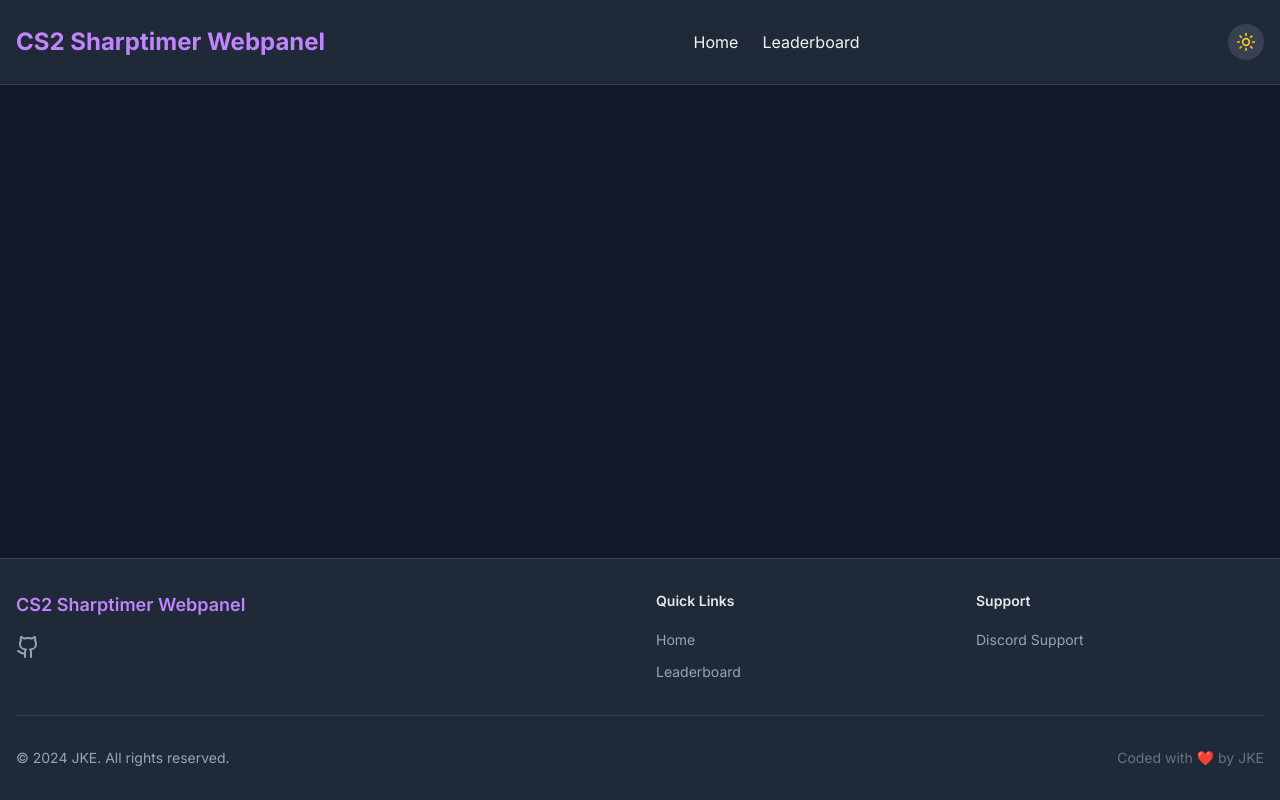
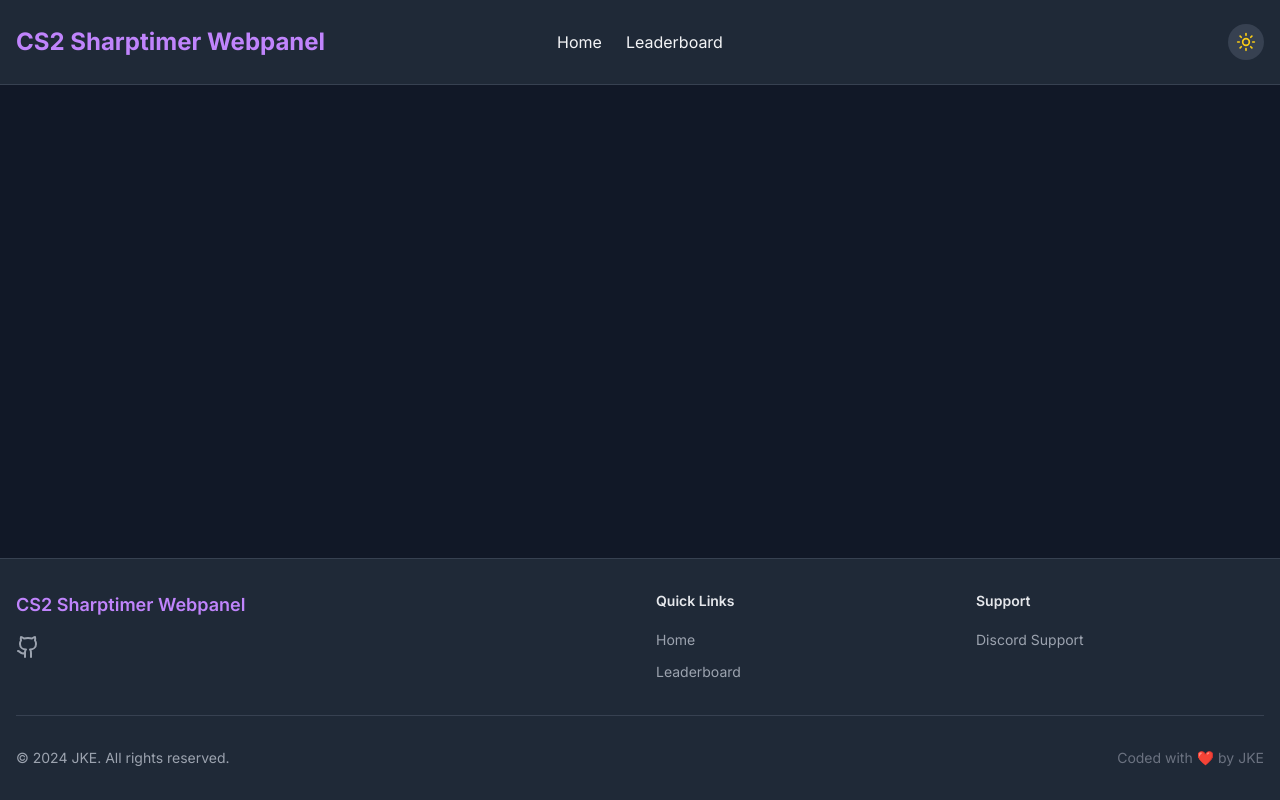
Before and after one commit to jke-cs/cs2-sharptimer-webpanel, a Next.js app: page / in a window 1280 px wide. Built offline with nearby package versions, Linux system fonts and the light colour scheme.

Commit message:
Update Header.tsx
center navbar

```diff
--- a/components/Header.tsx
+++ b/components/Header.tsx
@@ -13,7 +13,7 @@
         <Link href="/" className="text-2xl font-bold text-purple-600 dark:text-purple-400 hover:text-purple-500 dark:hover:text-purple-300 transition-colors">
           CS2 Sharptimer Webpanel
         </Link>
-        <nav>
+        <nav className="absolute left-1/2 transform -translate-x-1/2">
           <ul className="flex space-x-6">
             <li><Link href="/" className="hover:text-purple-600 dark:hover:text-purple-400 transition-colors">Home</Link></li>
             <li><Link href="/leaderboard" className="hover:text-purple-600 dark:hover:text-purple-400 transition-colors">Leaderboard</Link></li>
```
